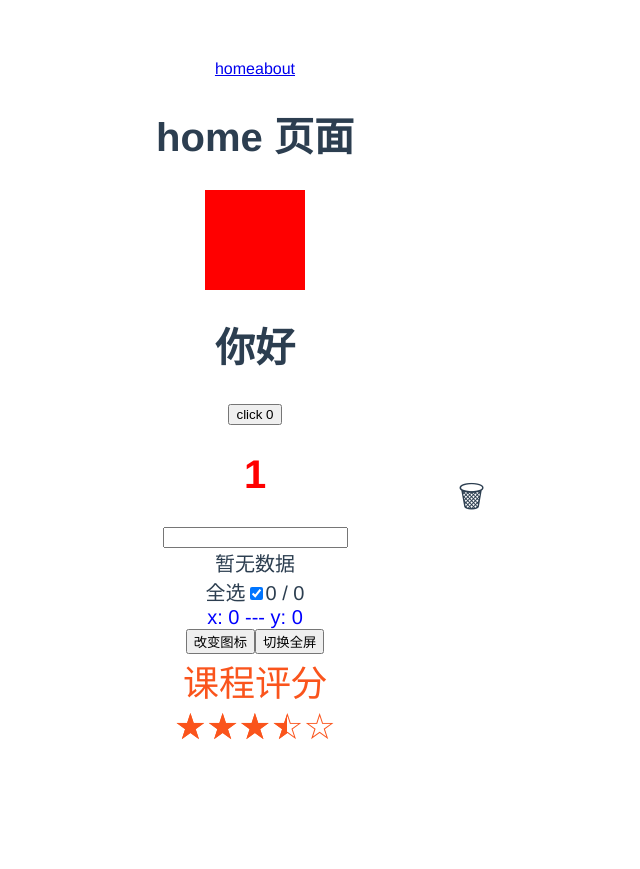
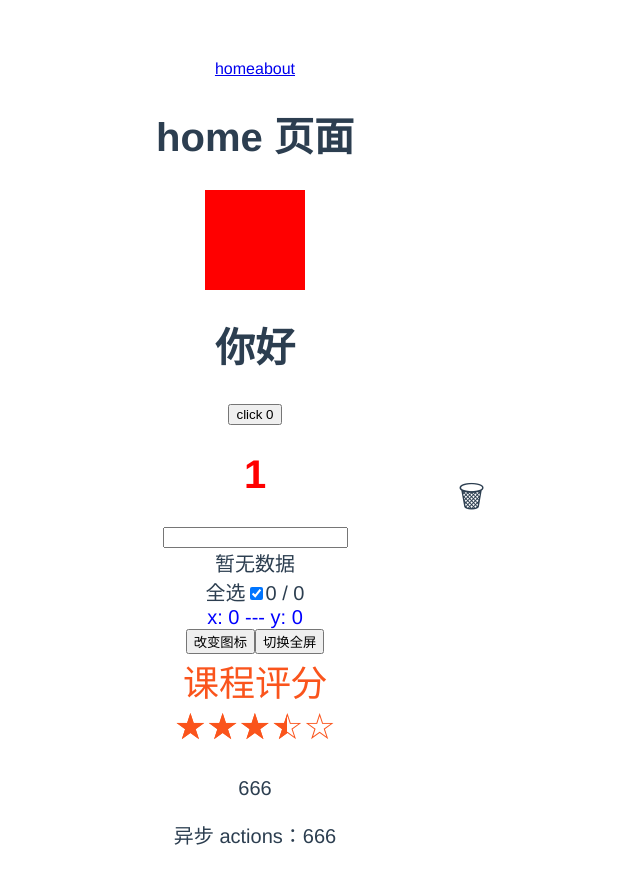
Before and after one commit to pgsz/Vue3-learn, a Vue app in the folder peng-admin/: page /#/ in a window 1280 px wide. Shown: the whole page, without its empty margins (385-1025 px from the left). Before the commit the page ends 800 px from the top, so only its background shows below. Built offline with nearby package versions, Linux system fonts and the light colour scheme.

Commit message:
add vuex

```diff
--- a/peng-admin/package.json
+++ b/peng-admin/package.json
@@ -8,7 +8,7 @@
   },
   "dependencies": {
     "@vueuse/core": "^6.7.4",
-    "vue": "^3.2.16",
+    "vue": "^3.2.21",
     "vue-router": "^4.0.12",
     "vuex": "^4.0.2"
   },
--- /dev/null
+++ b/peng-admin/src/components/Count.vue
@@ -0,0 +1,25 @@
+<template>
+  <div>
+    <p @click="add">{{ count }}</p>
+    <p @click="asyncAdd">异步 actions：{{ count }}</p>
+  </div>
+</template>
+<script setup>
+import { computed } from 'vue'
+import { useStore } from 'vuex'
+// import { useStore } from '../store/gvuex'
+
+let store = useStore()
+let count = computed(() => store.state.count)
+// let count = computed(() => store.getters.double)
+// let count = computed(() => store.state.count * 2)
+
+function add() {
+  store.commit('add')
+}
+
+function asyncAdd() {
+  store.dispatch('asyncAdd')
+}
+</script>
+<style scoped></style>
--- a/peng-admin/src/main.js
+++ b/peng-admin/src/main.js
@@ -2,5 +2,6 @@ import { createApp } from 'vue'
 import App from './App.vue'
 
 import router from './router/index'
+import store from './store/index'
 
-createApp(App).use(router).mount('#app')
+createApp(App).use(router).use(store).mount('#app')
--- a/peng-admin/src/pages/home.vue
+++ b/peng-admin/src/pages/home.vue
@@ -9,11 +9,13 @@
     <Todolist></Todolist>
     <!-- <Rate :value="score" @update-rate="updateRate"></Rate> -->
     <Rate v-model="score">课程评分</Rate>
+    <Count></Count>
   </div>
 </template>
 <script setup>
 import Todolist from '../components/Todolist.vue'
 import Rate from '../components/Rate.vue'
+import Count from '../components/Count.vue'
 
 import { ref } from 'vue'
 
--- /dev/null
+++ b/peng-admin/src/store/gvuex.js
@@ -0,0 +1,33 @@
+import { inject, reactive } from 'vue'
+
+const STORE_KEY = '__store__'
+
+function useStore() {
+  return inject(STORE_KEY)
+}
+function createStore(options) {
+  return new Store(options)
+}
+class Store {
+  constructor(options) {
+    // 将数据响应式处理
+    this.__state = reactive({
+      // data: options.state,
+      data: options.state(),
+    })
+    this._mutations = options.mutations
+  }
+  get state() {
+    return this.__state.data
+  }
+  commit = (type, payload) => {
+    const entry = this._mutations[type]
+    entry && entry(this.state, payload)
+  }
+  // main.js 入口处 app.use(store) 的时候，会执行这个函数
+  install(app) {
+    app.provide(STORE_KEY, this)
+  }
+}
+
+export { createStore, useStore }
--- /dev/null
+++ b/peng-admin/src/store/index.js
@@ -0,0 +1,29 @@
+import { createStore } from 'vuex'
+// import { createStore } from './gvuex'
+
+const store = createStore({
+  state() {
+    return {
+      count: 666,
+    }
+  },
+  getters: {
+    double(state) {
+      return state.count * 2
+    },
+  },
+  mutations: {
+    add(state) {
+      state.count++
+    },
+  },
+  actions: {
+    asyncAdd({ commit }) {
+      setTimeout(() => {
+        commit('add')
+      }, 1000)
+    },
+  },
+})
+
+export default store
```
Also changed, not shown: 2 other files (tests, documents, lock files or other folders).
